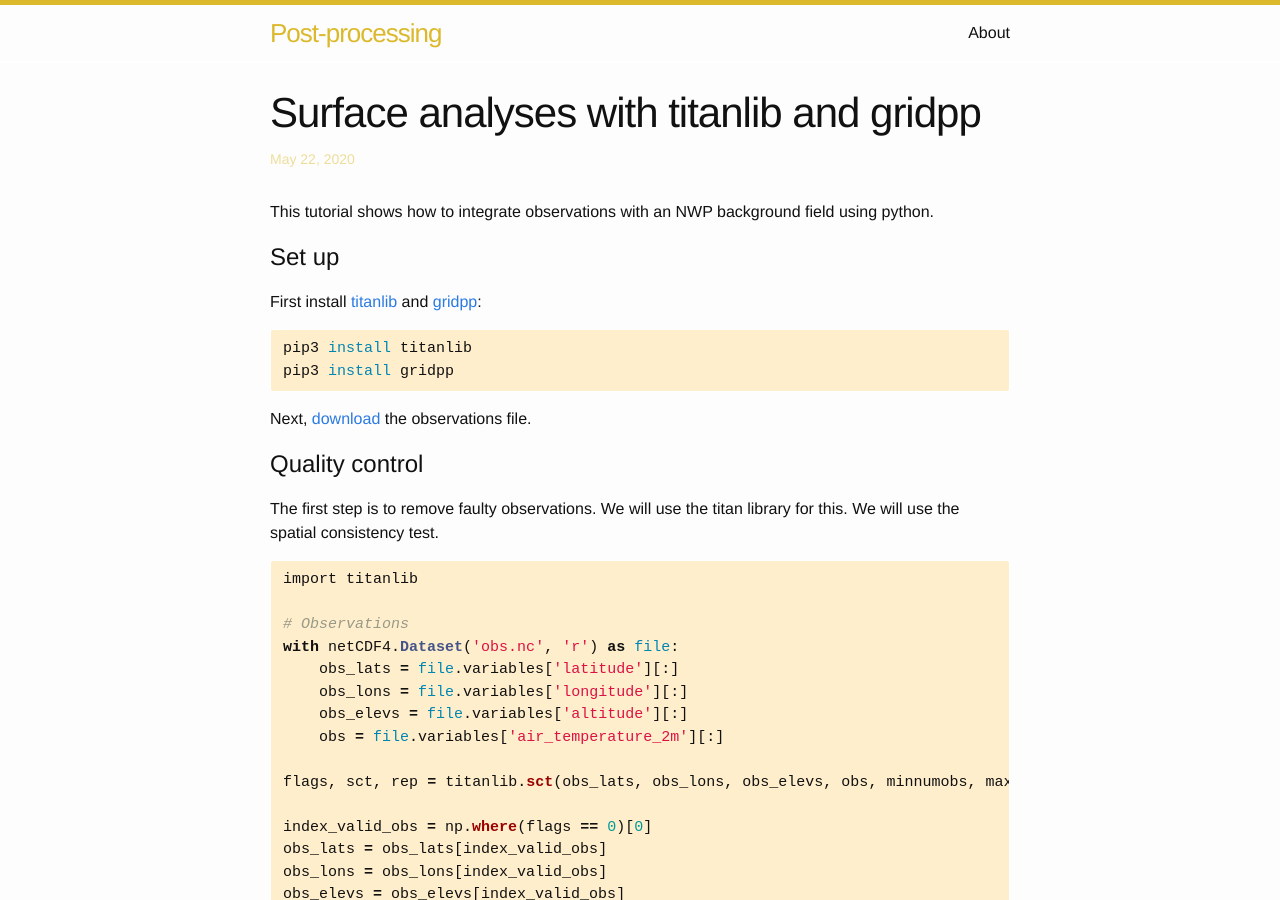
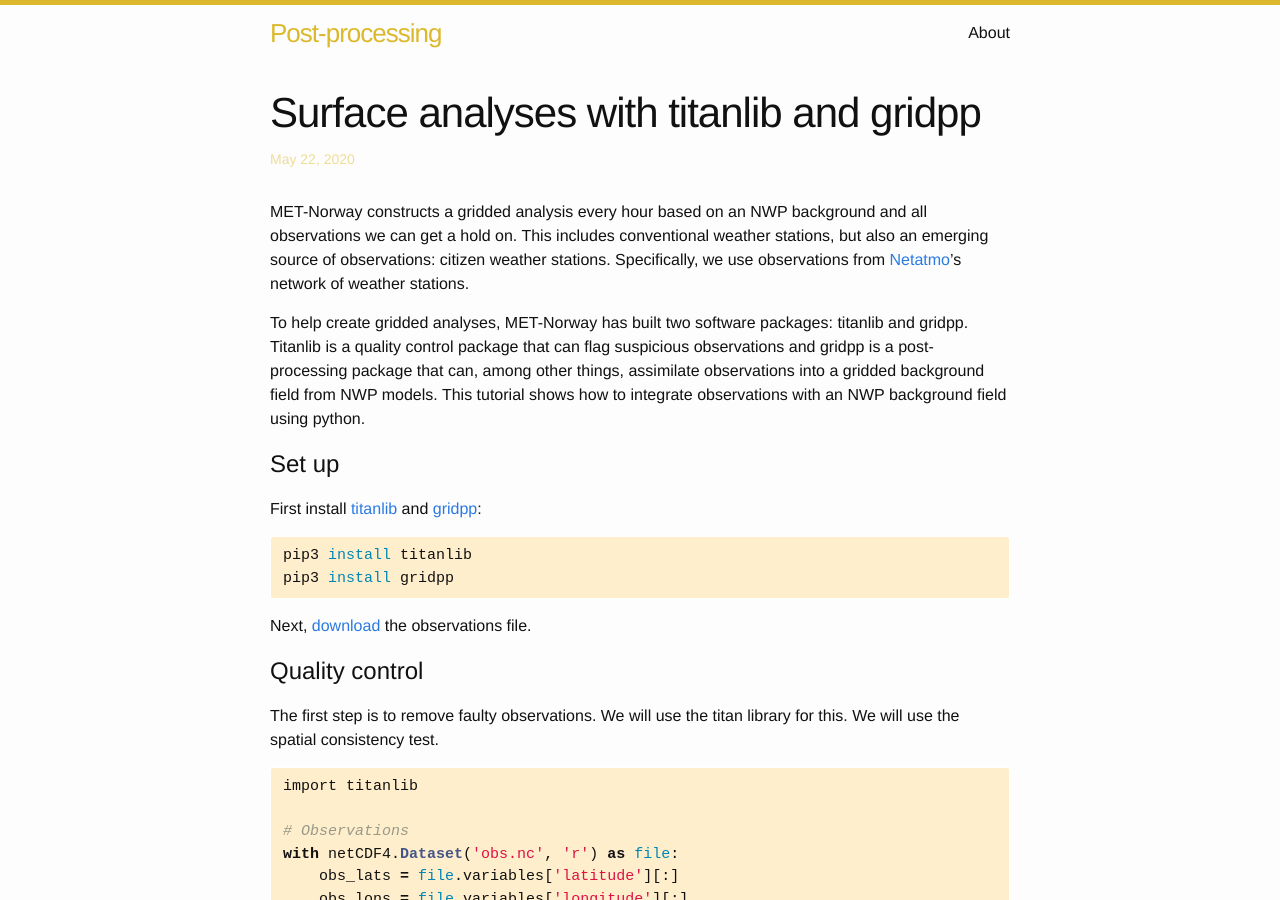
Before and after one commit to tnipen/tnipen.github.io, a Jekyll site: the page built from _posts/2020-05-22-titanlib-gridpp.markdown, in a window 1280 px wide and 900 px high. Built offline with Jekyll 4.4.1, drawn with Linux system fonts in a browser that asks for light colours.

Commit message:
More information

```diff
--- a/_posts/2020-05-22-titanlib-gridpp.markdown
+++ b/_posts/2020-05-22-titanlib-gridpp.markdown
@@ -5,7 +5,14 @@ date:   2020-05-22 15:58:36 +0200
 tags: optimal_interpolation quality_control
 ---
 
-This tutorial shows how to integrate observations with an NWP background field using python.
+MET-Norway constructs a gridded analysis every hour based on an NWP background and all observations we can
+get a hold on. This includes conventional weather stations, but also an emerging source of observations:
+citizen weather stations. Specifically, we use observations from [Netatmo](https://netatmo.com)'s network of weather stations.
+
+To help create gridded analyses, MET-Norway has built two software packages: titanlib and gridpp. Titanlib is
+a quality control package that can flag suspicious observations and gridpp is a post-processing package that
+can, among other things, assimilate observations into a gridded background field from NWP models. This
+tutorial shows how to integrate observations with an NWP background field using python.
 
 # Set up
 First install [titanlib](https://github.com/metno/titanlib) and [gridpp](https://github.com/metno/gridpp):
```
